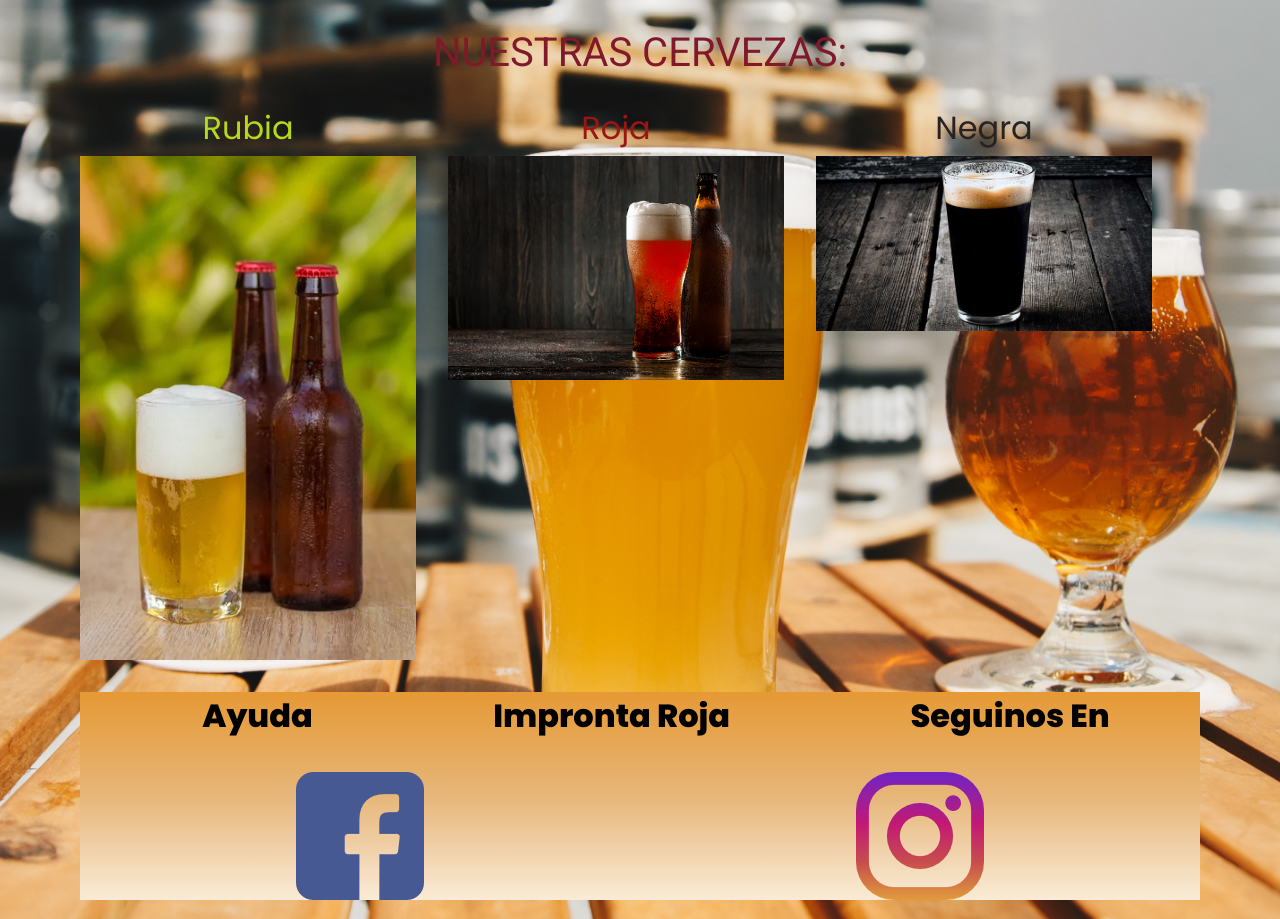
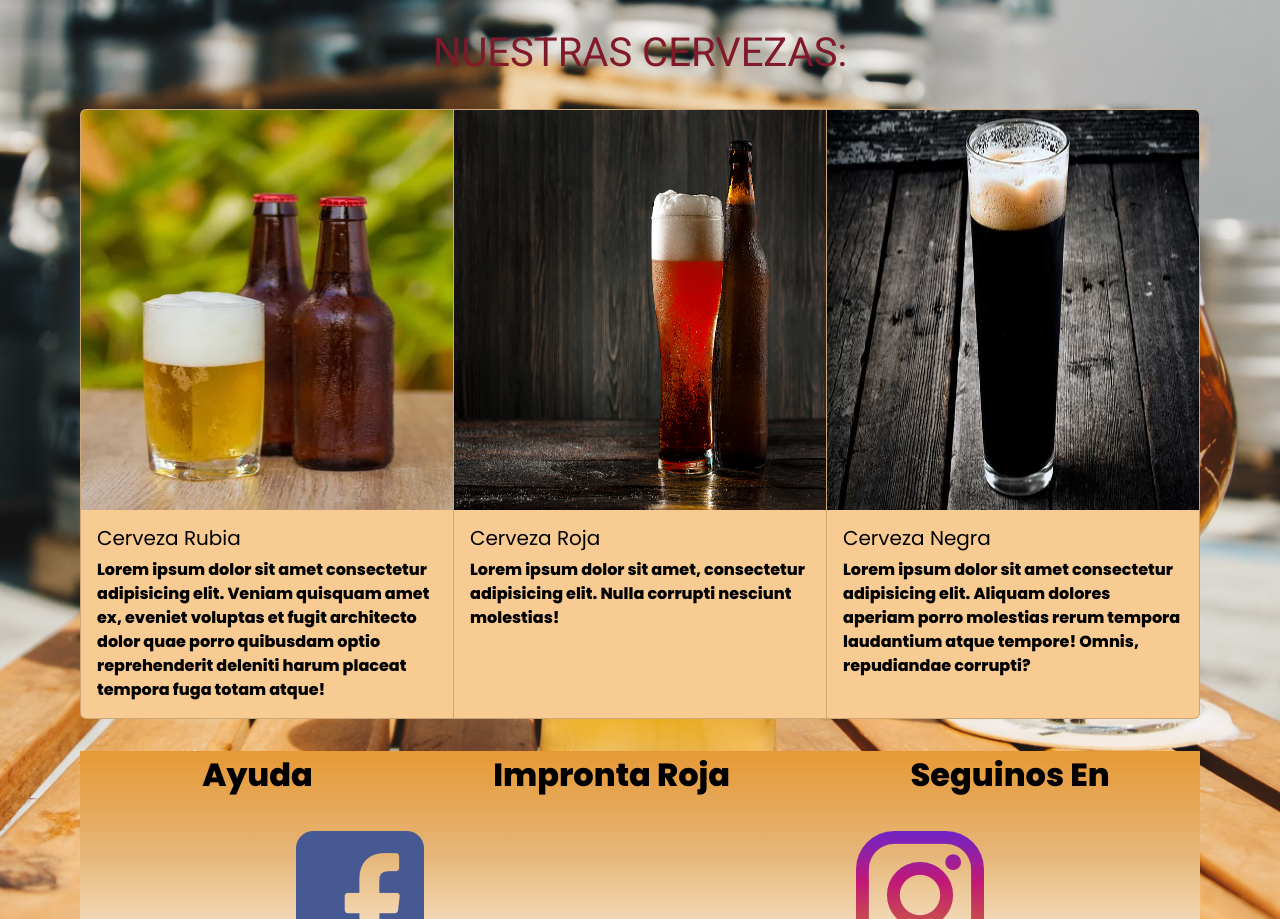
Before and after one commit to MartinRoa/impronta_roja, a plain HTML site: page index.html in a window 1280 px wide. Shown: the part 922-1841 px from the top of the page. Drawn offline with nearby package versions, Linux system fonts and the light colour scheme.

Commit message:
cambio de cartas en el index

```diff
--- a/index.html
+++ b/index.html
@@ -69,7 +69,30 @@
                     </h3>
                 </div>
             </article>
-    <section id="cerverzas" class="cervezas">
+            <div class="card-group">
+                <div class="card">
+                  <img src="img/rubia.jpg" class="card-img-top" alt="cerveza rubia">
+                  <div class="card-body">
+                    <h5 class="card-title">Cerveza Rubia</h5>
+                    <p class="card-text"> Lorem ipsum dolor sit amet consectetur adipisicing elit. Veniam quisquam amet ex, eveniet voluptas et fugit architecto dolor quae porro quibusdam optio reprehenderit deleniti harum placeat tempora fuga totam atque!</p>
+                  </div>
+                </div>
+                <div class="card">
+                  <img src="img/roja.png" class="card-img-top" alt="cerveza roja">
+                  <div class="card-body">
+                    <h5 class="card-title">Cerveza Roja</h5>
+                    <p class="card-text">Lorem ipsum dolor sit amet, consectetur adipisicing elit. Nulla corrupti nesciunt molestias!</p>
+                  </div>
+                </div>
+                <div class="card">
+                  <img src="img/negra.jpg" class="card-img-top" alt="cerveza negra">
+                  <div class="card-body">
+                    <h5 class="card-title">Cerveza Negra</h5>
+                    <p class="card-text">Lorem ipsum dolor sit amet consectetur adipisicing elit. Aliquam dolores aperiam porro molestias rerum tempora laudantium atque tempore! Omnis, repudiandae corrupti?</p>
+                  </div>
+                </div>
+              </div>
+<!--     <section id="cerverzas" class="cervezas">
         <article class="boxRubia">
             <div>
                 <h4 class="cervezaRubia subsubtitleFormat">Rubia</h4>
@@ -100,7 +123,7 @@
                 </picture>
             </div>
         </article>
-    </section>
+    </section> -->
     <footer>
             <section class="footerStyle">
                 <article>
--- a/style.css
+++ b/style.css
@@ -10,10 +10,10 @@ a{
     color: #000000;
     text-decoration: none;
 }
-
+/*
 img{
     width: 100%;
-}
+} */
 /* Fuente */
 
 body{
@@ -231,3 +231,13 @@ body{
     background-color: rgba(0, 0, 0, 0.473);
     text-align: center;
 }
+
+/* bootstrap */
+
+.card-img-top{
+    height: 25rem;
+}
+
+.card{
+    background-color: rgb(247, 203, 146);
+}
```
